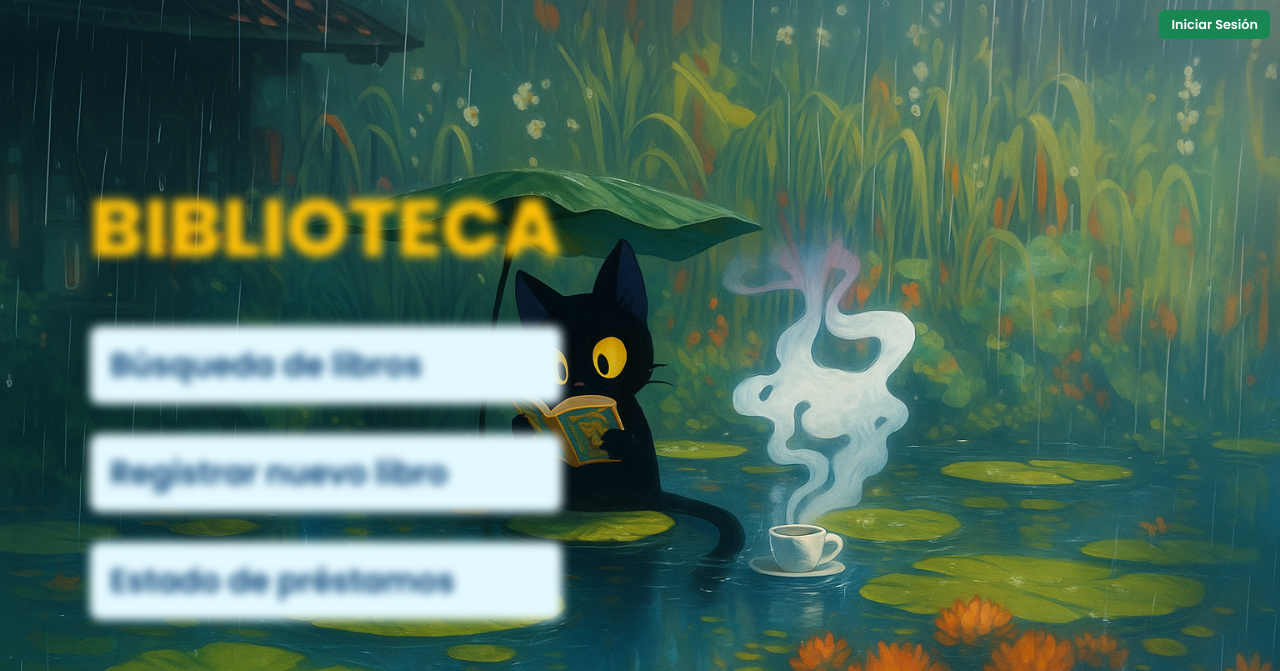
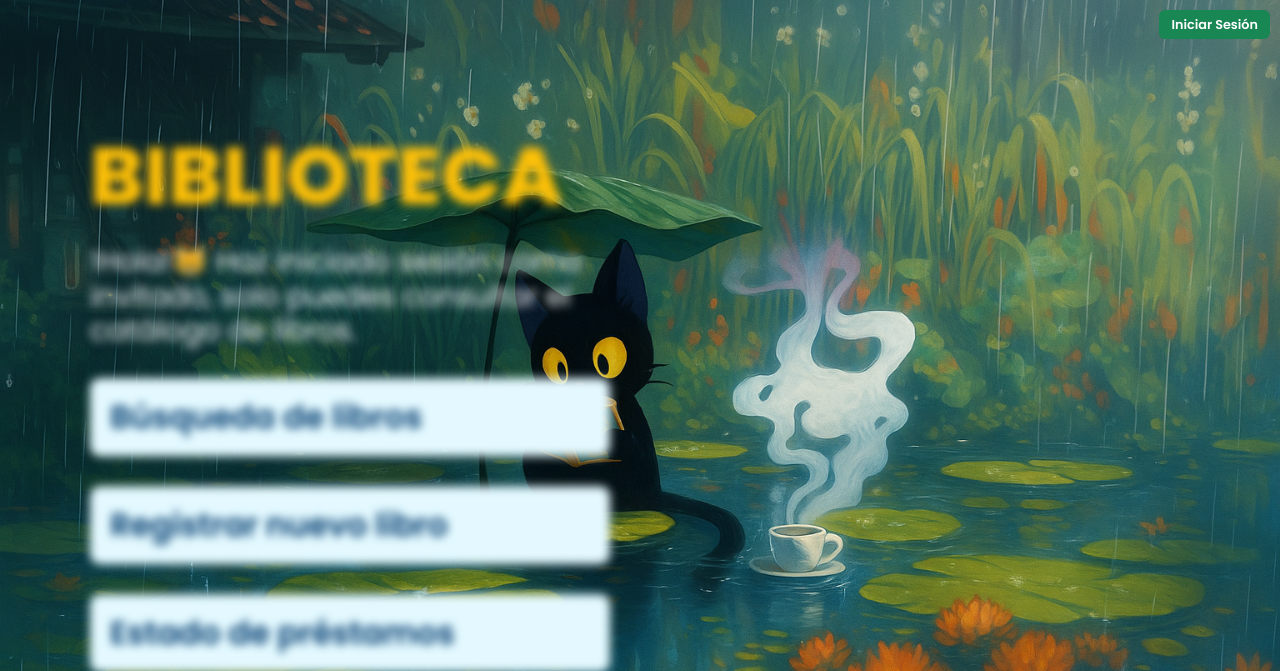
Before and after one commit to anngelit0/biblioteca_web, a Flask app: page / in a window 1280 px wide. Shown: the top 671 px of the page. Run offline with Flask 3, Linux system fonts and the light colour scheme; some libraries are stand-ins or nearby versions.

Commit message:
Saludo invitado

```diff
--- a/app.py
+++ b/app.py
@@ -211,16 +211,17 @@ def recuperar_contrasena():
 def inicio(show_password_change=False, nombre_usuario=None, pregunta_antigua=None):
     user_id = session.get('user_id')
     username = ''
-    mostrar_modal = session.pop('mostrar_modal', False)
 
     if user_id:
         usuario = Usuario.query.get(user_id)
         if usuario:
             username = usuario.nombre_usuario
+    elif session.get('guest'):
+        username = 'Invitado'
 
     return render_template('inicio.html',
                            username=username,
-                           mostrar_modal=mostrar_modal,
+                           mostrar_modal=session.pop('mostrar_modal', False),
                            show_password_change=show_password_change,
                            nombre_usuario=nombre_usuario,
                            pregunta_antigua=pregunta_antigua,
--- a/templates/inicio.html
+++ b/templates/inicio.html
@@ -139,7 +139,11 @@
     <h1>BIBLIOTECA</h1>
       {% if username %}
         <h2 class="saludo">
-          Hola, {{ username }} 😸, me alegra tenerte aquí. ¡Explora y disfruta tu biblioteca!
+          Hola, {{ username }} {% if username == 'Invitado' %}👋, estás navegando como invitado. Sólo puedes ver el catálogo.{% else %}😸, me alegra tenerte aquí. ¡Explora y disfruta tu biblioteca!{% endif %}
+        </h2>
+      {% else %}
+        <h2 class="saludo">
+          !Hola!😸 Haz iniciado sesión como invitado, solo puedes consultar el catálogo de libros.
         </h2>
       {% endif %}
     <div class="botones">
```
Also changed, not shown: requirements.txt (+5 -4 lines).
